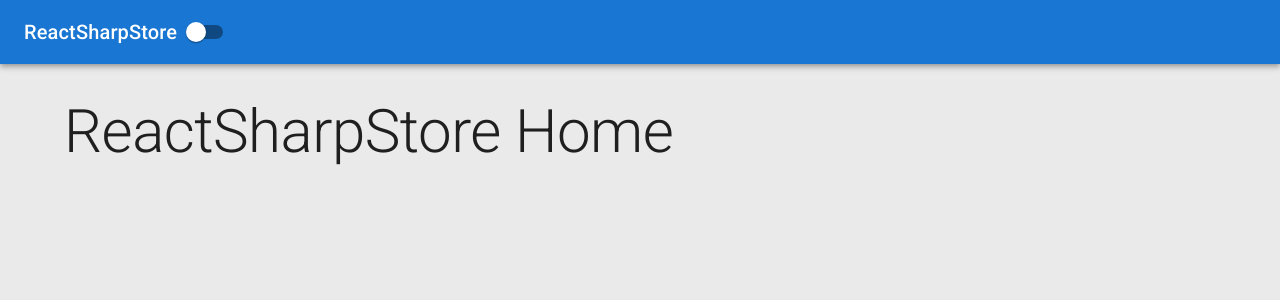
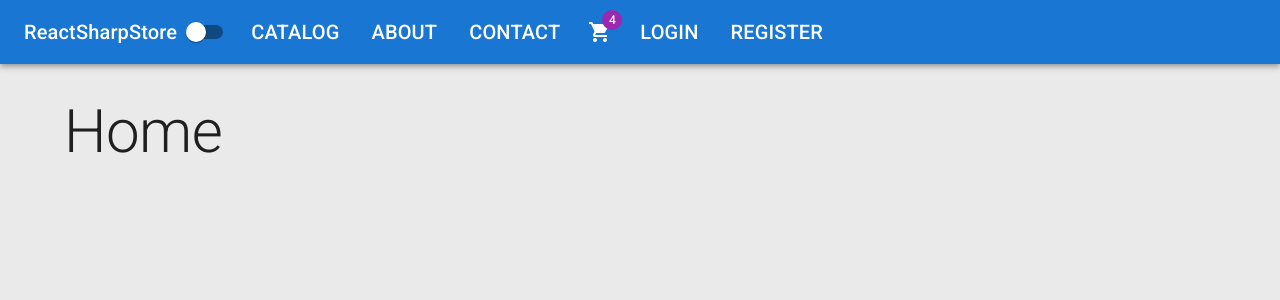
Before and after one commit to QuintenJ/ReactSharpStore, a React (Create React App) app in the folder client/: page / in a window 1280 px wide. Shown: the top 300 px of the page. Built offline with nearby package versions, Linux system fonts and the light colour scheme.

Commit message:
Add NavLinks & Shopping Link To AppBar

```diff
--- a/client/src/app/layout/Header.tsx
+++ b/client/src/app/layout/Header.tsx
@@ -1,17 +1,61 @@
-import { AppBar, Switch, Toolbar, Typography } from "@mui/material";
+import { ShoppingCart } from "@mui/icons-material";
+import { AppBar, Badge, IconButton, List, ListItem, Switch, Toolbar, Typography } from "@mui/material";
+import { NavLink } from "react-router-dom";
 
 interface Props {
     darkMode: boolean;
     handleThemeChange: () => void;
 }
+
+const middleLinks = [
+    { title: "catalog", path: "/catalog" },
+    { title: "about", path: "/about" },
+    { title: "contact", path: "/contact" },
+]
+
+const rightLinks = [
+    { title: "login", path: "/login" },
+    { title: "register", path: "/register" },
+]
+
 export default function Header({ darkMode, handleThemeChange }: Props) {
     return (
         <AppBar position="static" sx={{ mb: 4 }}>
             <Toolbar>
-                <Typography variant="h6">
+                <Typography variant="h6" component={NavLink} to="/"
+                    sx={{ color: "inherit", textDecoration: "none" }}>
                     ReactSharpStore
                 </Typography>
                 <Switch checked={darkMode} onChange={handleThemeChange} />
+                <List sx={{ display: "flex" }} >
+                    {middleLinks.map(({ title, path }) => (
+                        <ListItem
+                            component={NavLink}
+                            to={path}
+                            key={path}
+                            sx={{ color: "inherit", typography: 'h6' }}
+                        >
+                            {title.toUpperCase()}
+                        </ListItem>
+                    ))}
+                </List>
+                <IconButton size="large" sx={{ color: "inherit" }}>
+                    <Badge badgeContent={4} color="secondary">
+                        <ShoppingCart />
+                    </Badge>
+                </IconButton>
+                <List sx={{ display: "flex" }} >
+                    {rightLinks.map(({ title, path }) => (
+                        <ListItem
+                            component={NavLink}
+                            to={path}
+                            key={path}
+                            sx={{ color: "inherit", typography: 'h6' }}
+                        >
+                            {title.toUpperCase()}
+                        </ListItem>
+                    ))}
+                </List>
             </Toolbar>
         </AppBar>
     );
--- a/client/src/features/contact/ContactPage.tsx
+++ b/client/src/features/contact/ContactPage.tsx
@@ -3,7 +3,7 @@
 export default function ContactPage() {
     return (
         <Typography variant="h2">
-            ReactSharpStore Contact Page
+            Contact Page
         </Typography>
     );
 }
--- a/client/src/features/home/HomePage.tsx
+++ b/client/src/features/home/HomePage.tsx
@@ -3,7 +3,7 @@
 export default function HomePage() {
     return (
         <Typography variant="h2">
-            ReactSharpStore Home
+            Home
         </Typography>
     );
 }
```
